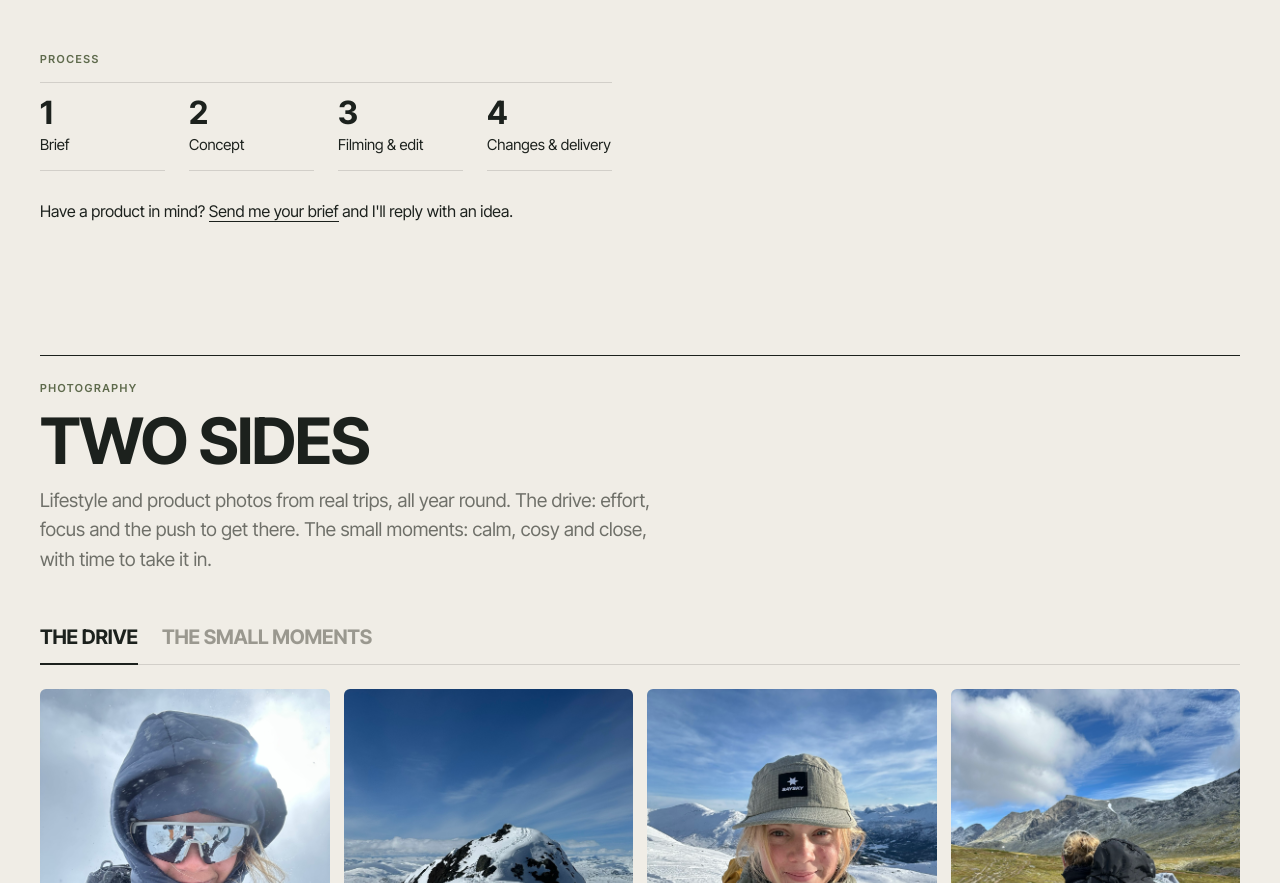
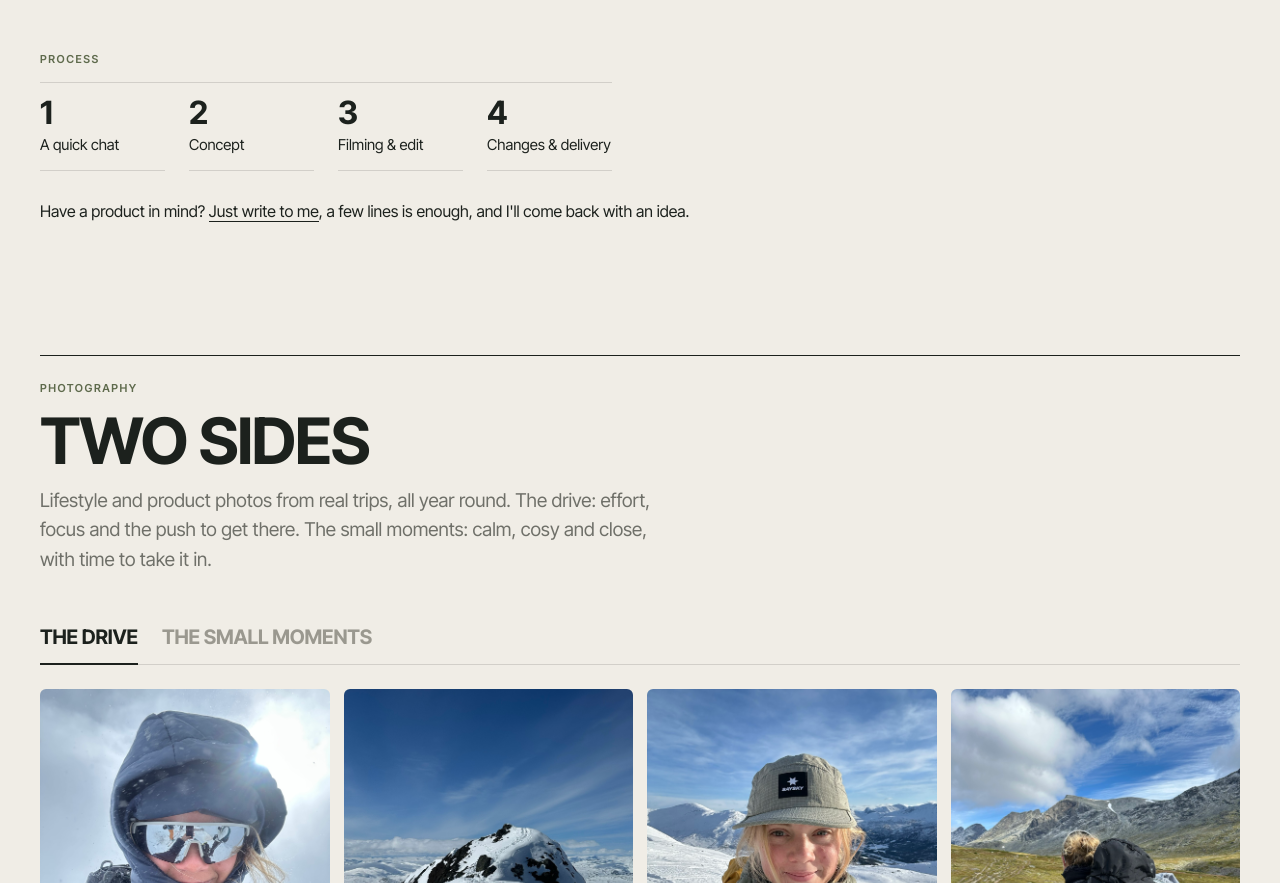
Before and after one commit to sofsolgaard/portfolio, a plain HTML site: page blanding/index.html in a window 1280 px wide. Shown: the part 5669-6552 px from the top of the page. Drawn offline with Linux system fonts and the light colour scheme.

Commit message:
Opdater portfolio

```diff
--- a/blanding/index.html
+++ b/blanding/index.html
@@ -215,10 +215,10 @@
       <div class="two-small">
         <div class="reveal">
           <span class="label">Process</span>
-          <div class="process"><div><b>1</b>Brief</div><div><b>2</b>Concept</div><div><b>3</b>Filming &amp; edit</div><div><b>4</b>Changes &amp; delivery</div></div>
+          <div class="process"><div><b>1</b>A quick chat</div><div><b>2</b>Concept</div><div><b>3</b>Filming &amp; edit</div><div><b>4</b>Changes &amp; delivery</div></div>
         </div>
       </div>
-      <p class="cta reveal">Have a product in mind? <a class="link" href="#contact">Send me your brief</a> and I'll reply with an idea.</p>
+      <p class="cta reveal">Have a product in mind? <a class="link" href="#contact">Just write to me</a>, a few lines is enough, and I'll come back with an idea.</p>
     </div>
   </section>
 
```
